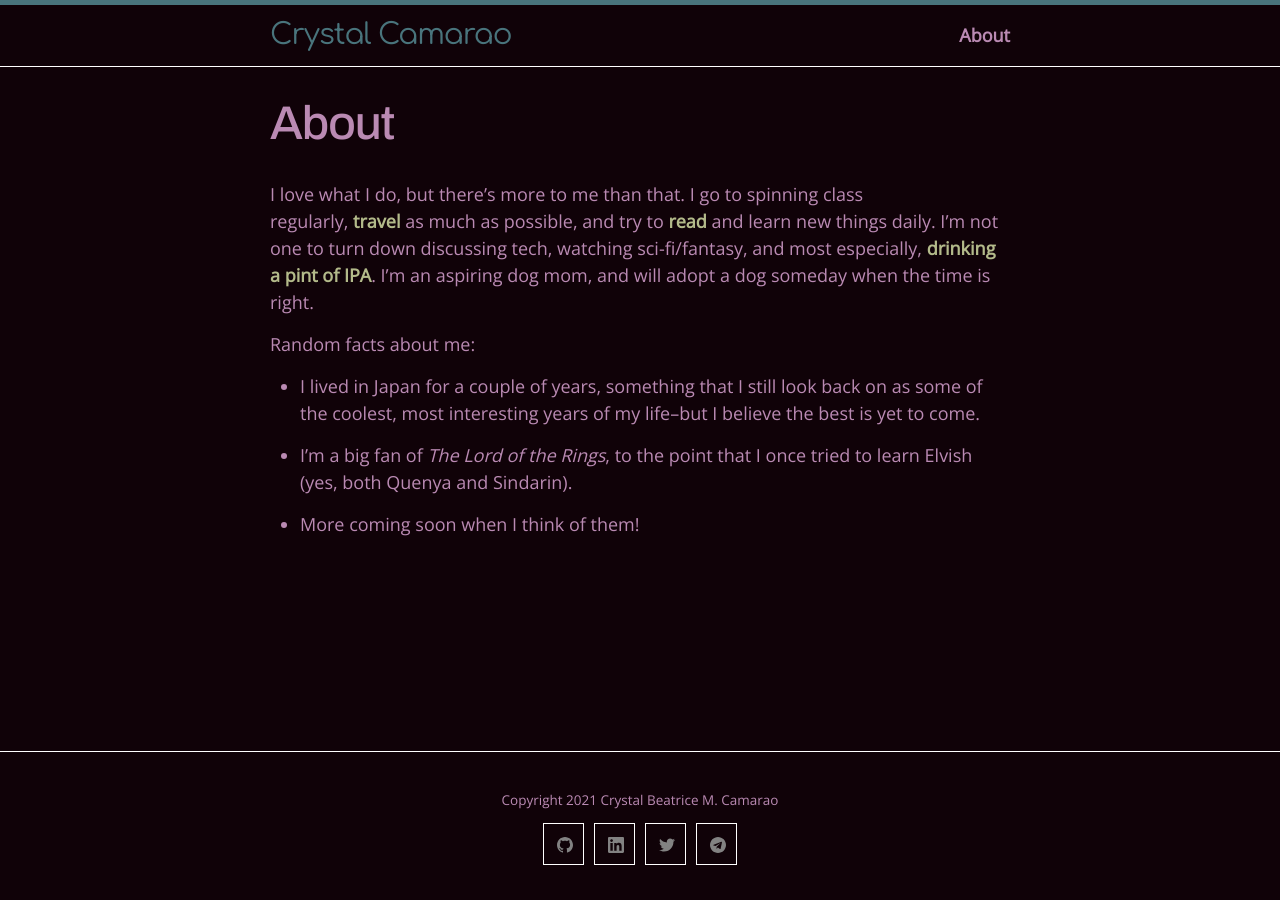
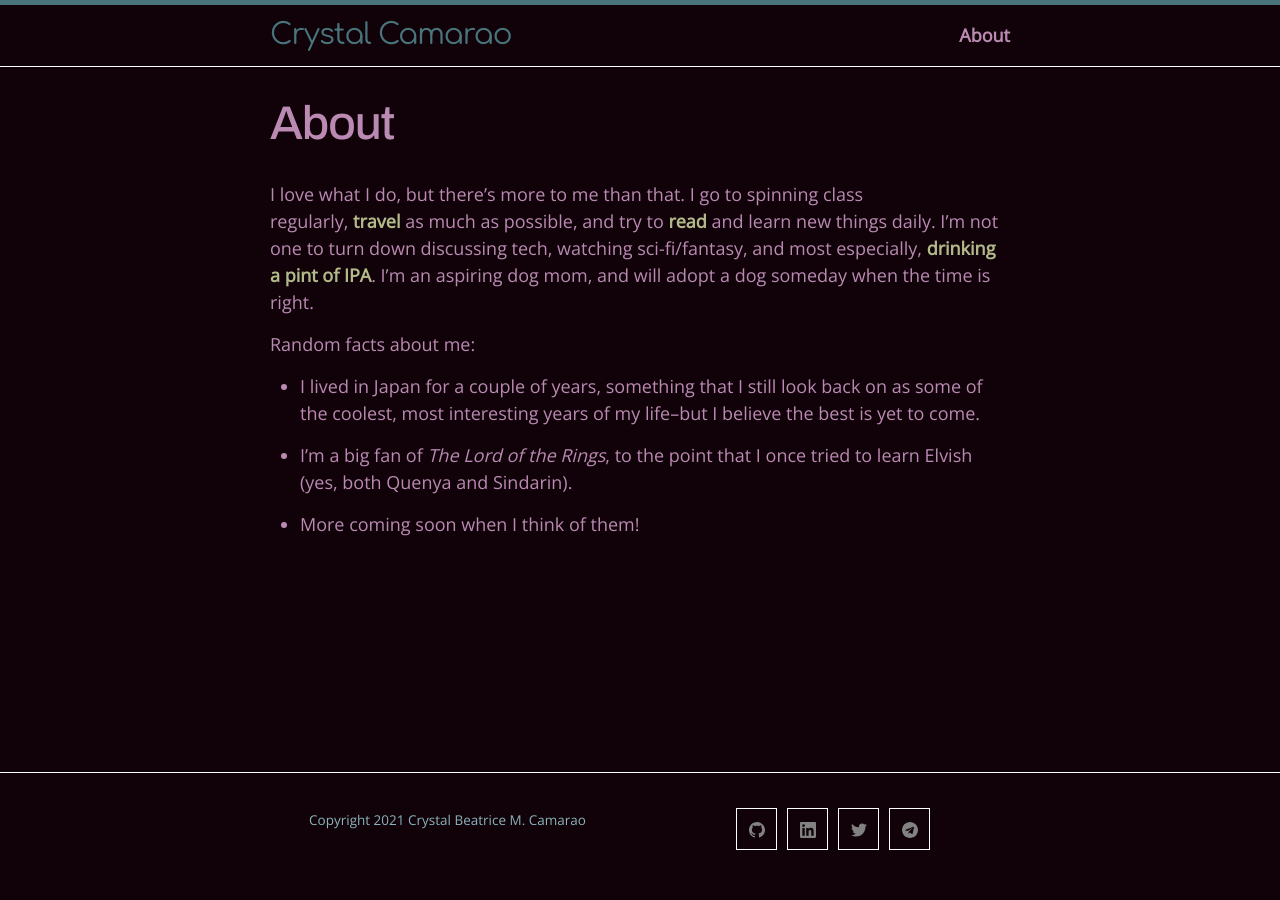
Before and after one commit to crystalcamarao/crystalcamarao.github.io, a Jekyll site: the page built from about.md, in a window 1280 px wide. Built offline with Jekyll 4.4.1, drawn with Linux system fonts in a browser that asks for light colours.

Commit message:
Update footer.html

```diff
--- a/_includes/footer.html
+++ b/_includes/footer.html
@@ -2,10 +2,13 @@
   <data class="u-url" href="{{ "/" | relative_url }}"></data>
 
   <div class="wrapper">
-<!--
+
     <div class="footer-col-wrapper">
 
       <div class="footer-col">
+          <div class="copyright">
+      Copyright 2021 Crystal Beatrice M. Camarao</div>
+          <!--
         <p class="feed-subscribe">
           <a href="{{ 'feed.xml' | relative_url }}">
             <svg class="svg-icon orange">
@@ -23,16 +26,16 @@
           {%- endif %}
         </ul>
       {%- endif %}
+-->
       </div>
+
       <div class="footer-col">
-        <p>{{ site.description | escape }}</p>
+          <div class="social-links">
+      {%- include social.html -%}
+    </div>
+
+        <!--<p>{{ site.description | escape }}</p>-->
       </div>
-    </div>
---->
-      <div class="copyright">
-      Copyright 2021 Crystal Beatrice M. Camarao</div>
-    <div class="social-links">
-      {%- include social.html -%}
     </div>
 
   </div>
```
